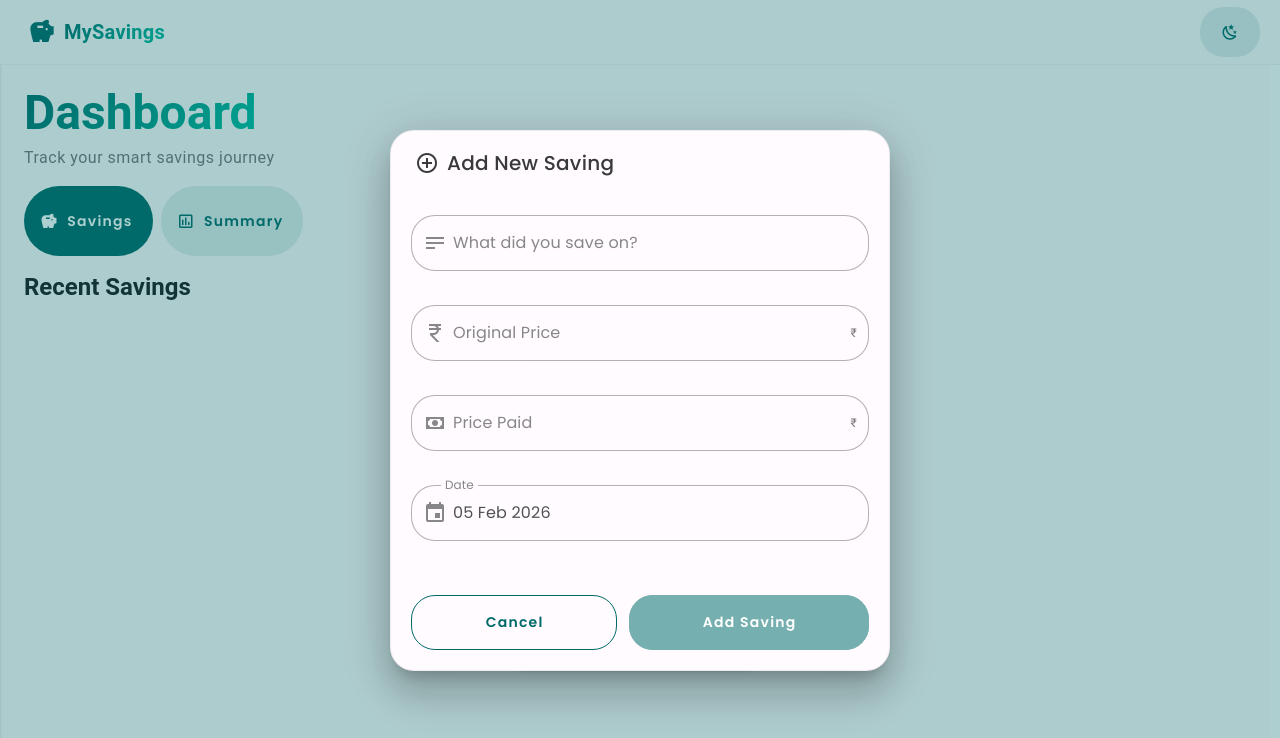
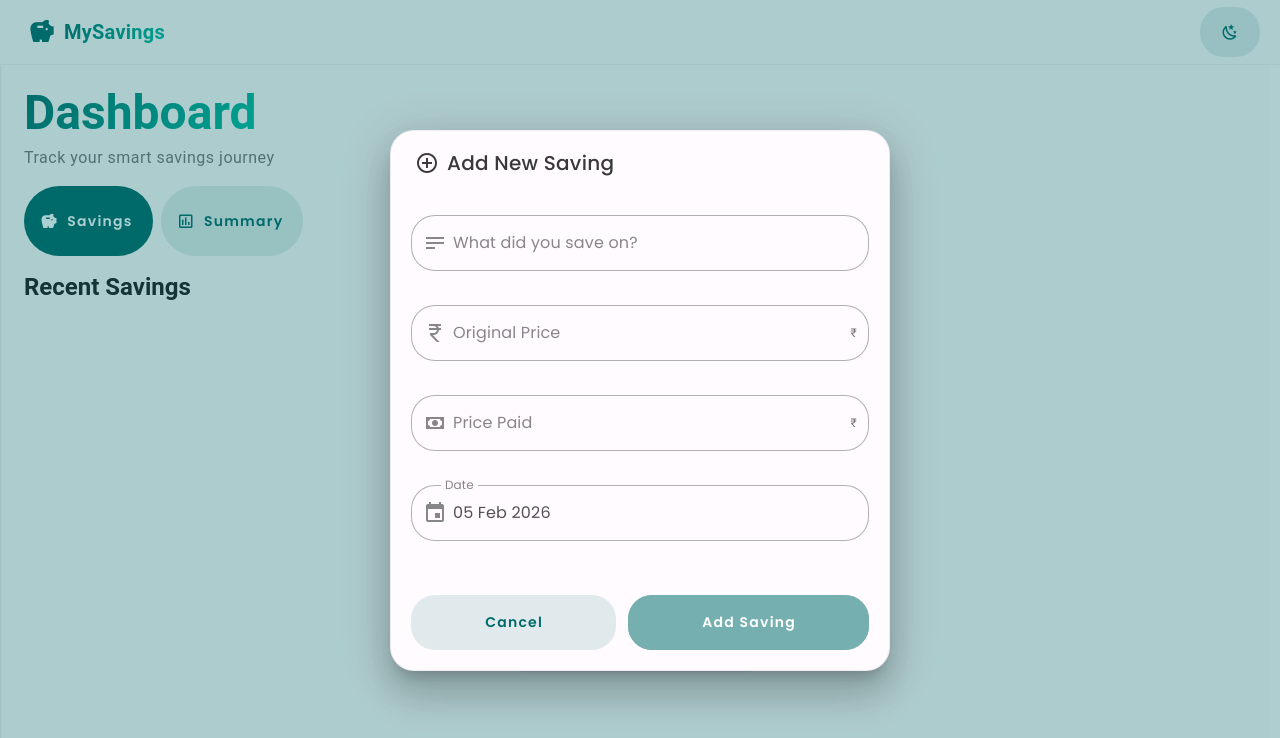
Before and after one commit to RohanNikumbh27/mysavingsmonitor, a Nuxt app: page / in a window 1280 px wide. Both pictures are taken after a click on the button "Add Your First Saving". Shown: the top 738 px of the page. Built offline with nearby package versions, Linux system fonts and the light colour scheme.

Commit message:
style: change cancel button variant from outlined to tonal in AddSavingsDialog.

```diff
--- a/app/components/AddSavingsDialog.vue
+++ b/app/components/AddSavingsDialog.vue
@@ -95,7 +95,7 @@
 
         <v-card-actions class="px-5 pb-5 ga-3">
           <v-btn
-            variant="outlined"
+            variant="tonal"
             color="primary"
             class="flex-grow-1"
             text="Cancel"
```
